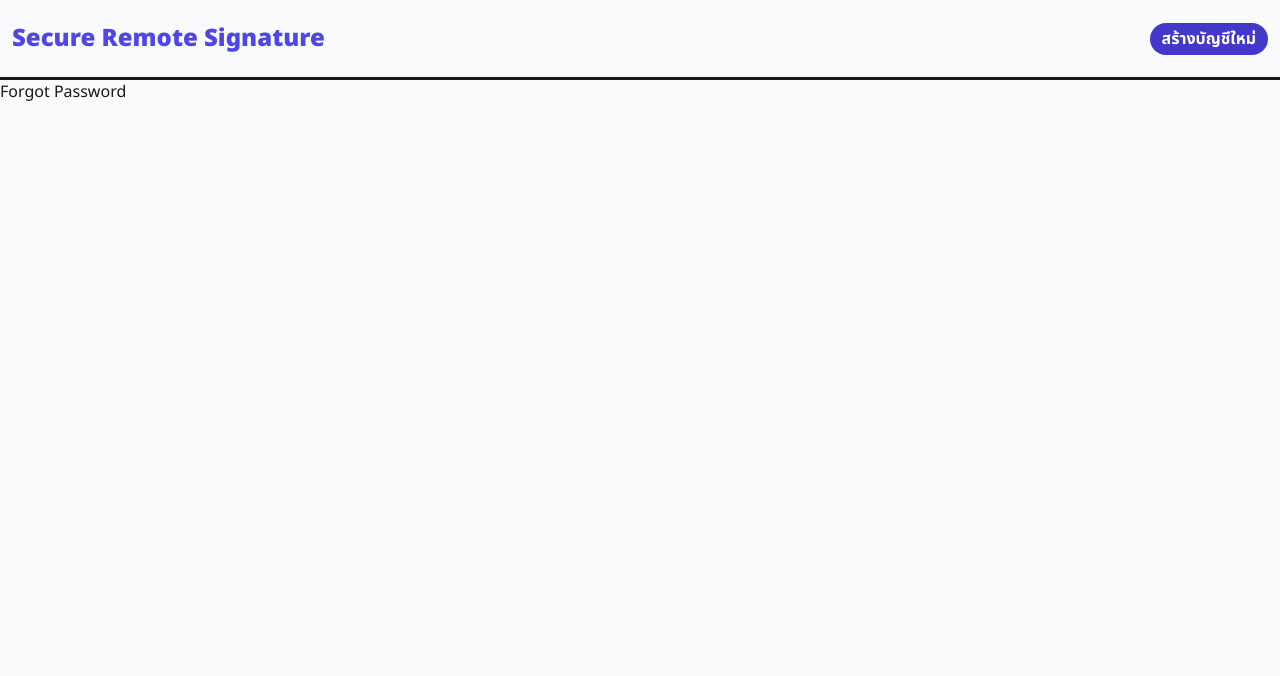
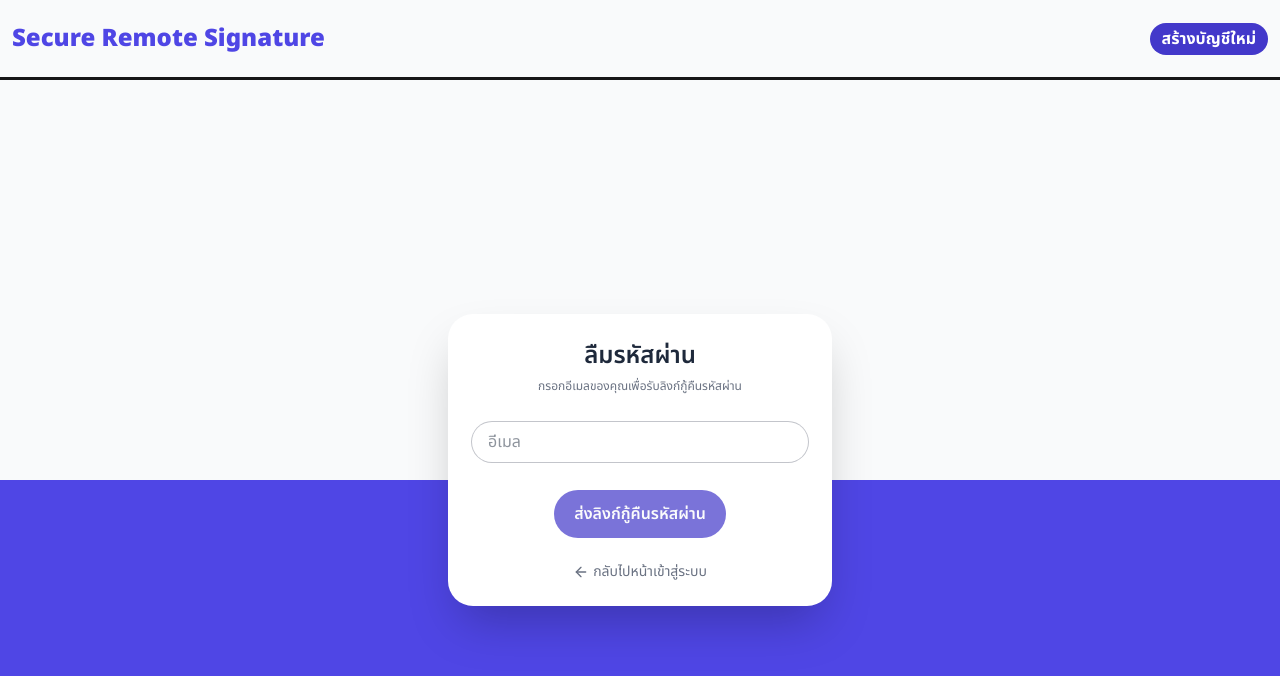
Before and after one commit to Secure-Remote-signature/RemoteSecureSignature, a Next.js app in the folder frontend/: page /forgotpass in a window 1280 px wide. Shown: the top 676 px of the page. Built offline with nearby package versions, Linux system fonts and the light colour scheme.

Commit message:
feat: implement Forgot Password form with email submission and success feedback

```diff
--- a/frontend/app/(userLogin)/forgotpass/page.tsx
+++ b/frontend/app/(userLogin)/forgotpass/page.tsx
@@ -1,5 +1,135 @@
+'use client';
+
+import React, { useState } from 'react';
+import { Mail, ArrowLeft, Loader2, CheckCircle2 } from 'lucide-react';
+import "@/app/styles/components.css";
+import { useRouter } from 'next/navigation';
+
 export default function ForgotPass() {
+  const router = useRouter();
+  const [email, setEmail] = useState('');
+  const [isLoading, setIsLoading] = useState(false);
+  const [isSuccess, setIsSuccess] = useState(false);
+
+  const handleSubmit = async (e: React.FormEvent) => {
+    e.preventDefault();
+    setIsLoading(true);
+
+    // จำลองการส่งข้อมูลไป API (รอ 1.5 วินาที)
+    setTimeout(() => {
+      setIsLoading(false);
+      setIsSuccess(true);
+    }, 1500);
+  };
+
+  // สไตล์ของ Input เดิมของคุณ
+  const inputStyle = `
+    w-full
+    text-Slate-gray
+    mt-3
+    ring-1 ring-[#C3C5CB]
+    py-2
+    pi:text-[16px] 2xl:text-[24px]
+    pi:rounded-[30px] 2xl:rounded-[50px]
+    pi:px-4 2xl:px-6
+    pi:mb-5 2xl:mb-5
+    outline-none
+    focus:ring-2 focus:ring-[#4F46E5]
+    transition-all
+  `;
+
+  // สไตล์ของปุ่มหลักเดิมของคุณ
+  const primaryBtnStyle = `
+    bg-[#4338CA]
+    mt-2
+    text-[#F9FAFB] font-semibold
+    rounded-[30px]
+    p-3
+    px-5
+    hover:opacity-90 hover:shadow-lg transition-all
+    pi:text-[16px] 2xl:text-[20px]
+    flex items-center justify-center gap-2
+    disabled:opacity-70 disabled:cursor-not-allowed
+  `;
+
   return (
-    <h1>Forgot Password</h1>
+    <div className="min-h-screen relative flex items-center justify-center">
+
+      {/* Background Section */}
+      <div className="absolute inset-0 z-0">
+        <div className="h-1/2 w-full bg-[#F9FAFB]"></div>
+        <div className="h-1/2 w-full bg-[#4F46E5]"></div>
+      </div>
+
+      {/* Card Section */}
+      <div className="relative z-10 bg-white mb-10 rounded-[25px] shadow-2xl w-full max-w-sm 2xl:max-w-md p-8 pi:p-6 flex flex-col items-center">
+
+        {/* เช็คสถานะ: ถ้ายังไม่สำเร็จ ให้โชว์ฟอร์มกรอกอีเมล */}
+        {!isSuccess ? (
+          <form onSubmit={handleSubmit} className="w-full flex flex-col items-center">
+            <h1 className="text-Slate-gray font-semibold pi:text-[24px] 2xl:text-[32px] mb-1">
+              ลืมรหัสผ่าน
+            </h1>
+            <p className="text-gray-500 text-sm pi:text-xs 2xl:text-base mb-4 text-center">
+              กรอกอีเมลของคุณเพื่อรับลิงก์กู้คืนรหัสผ่าน
+            </p>
+
+            <div className="w-full flex flex-col">
+              <input
+                type="email"
+                required
+                placeholder="อีเมล"
+                value={email}
+                onChange={(e) => setEmail(e.target.value)}
+                className={inputStyle}
+              />
+            </div>
+
+            {/* ปุ่มส่งอีเมล */}
+            <button onClick={() => router.push('/resetpass')}
+              type="submit"
+              disabled={isLoading || !email}
+              className={primaryBtnStyle}
+            >
+              {isLoading ? <Loader2 className="animate-spin h-5 w-5 2xl:h-6 2xl:w-6" /> : 'ส่งลิงก์กู้คืนรหัสผ่าน'}
+            </button>
+
+            {/* ปุ่มกลับไปหน้า Login */}
+            <button
+              type="button"
+              onClick={() => router.push('/login')} // แก้ path กลับไปหน้า login ของคุณให้ถูกต้อง
+              className="mt-6 text-sm 2xl:text-base text-gray-500 hover:text-[#4F46E5] transition-colors flex items-center gap-1"
+            >
+              <ArrowLeft className="w-4 h-4 2xl:w-5 2xl:h-5" /> กลับไปหน้าเข้าสู่ระบบ
+            </button>
+          </form>
+        ) : (
+
+          <div className="w-full flex flex-col items-center text-center animate-fade-in">
+            {/* เช็คสถานะ: ถ้าสำเร็จแล้ว ให้โชว์ข้อความนี้ */}
+            <div className="mx-auto w-16 h-16 2xl:w-20 2xl:h-20 bg-green-100 rounded-full flex items-center justify-center mb-4">
+               <CheckCircle2 className="h-10 w-10 2xl:h-12 2xl:w-12 text-green-500" />
+            </div>
+
+            <h1 className="text-Slate-gray font-semibold pi:text-[24px] 2xl:text-[32px] mb-2">
+              ตรวจสอบอีเมล
+            </h1>
+
+            <p className="text-gray-500 text-sm 2xl:text-base mb-6">
+              เราได้ส่งลิงก์สำหรับตั้งรหัสผ่านใหม่ไปที่ <br/>
+              <span className="font-semibold text-gray-800 break-all">{email}</span>
+            </p>
+
+            <button
+              onClick={() => router.push('/login')}
+              className={primaryBtnStyle}
+            >
+              กลับไปหน้าเข้าสู่ระบบ
+            </button>
+          </div>
+        )}
+
+      </div>
+    </div>
   );
 }
```
